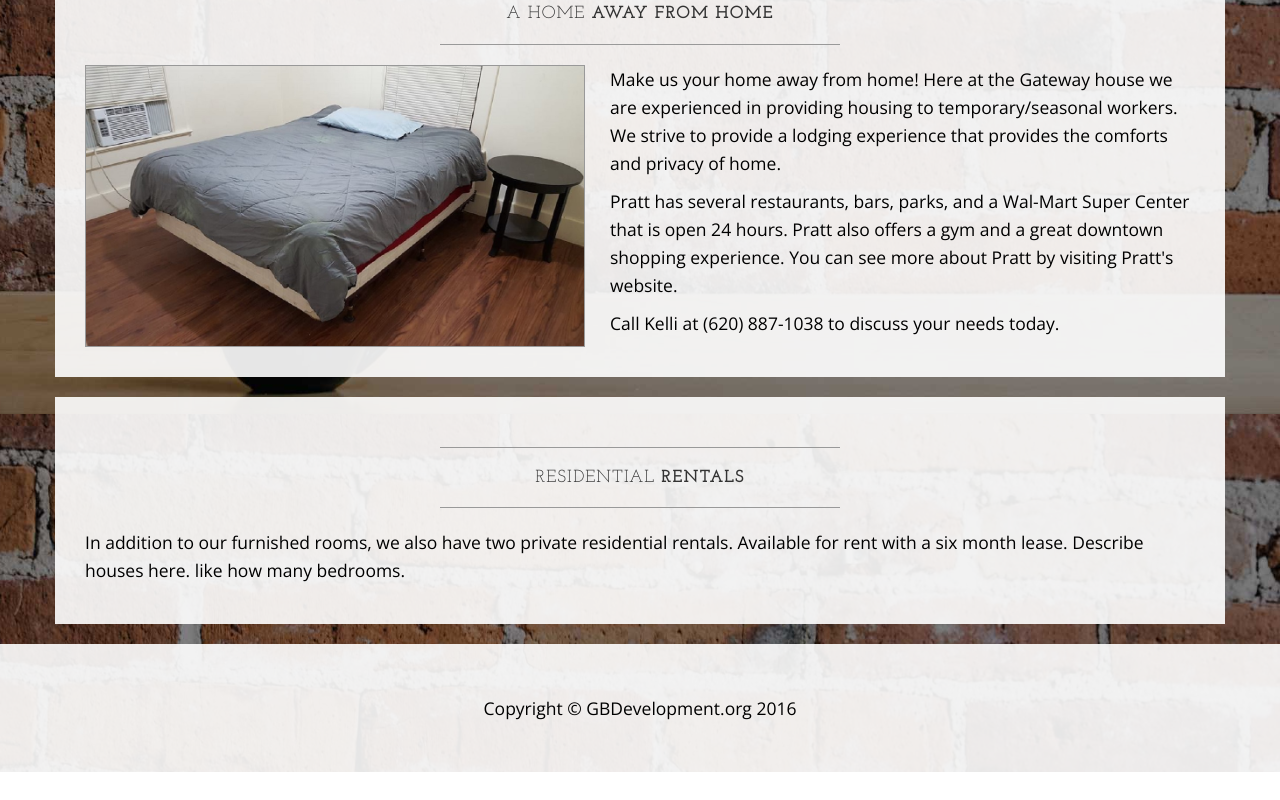
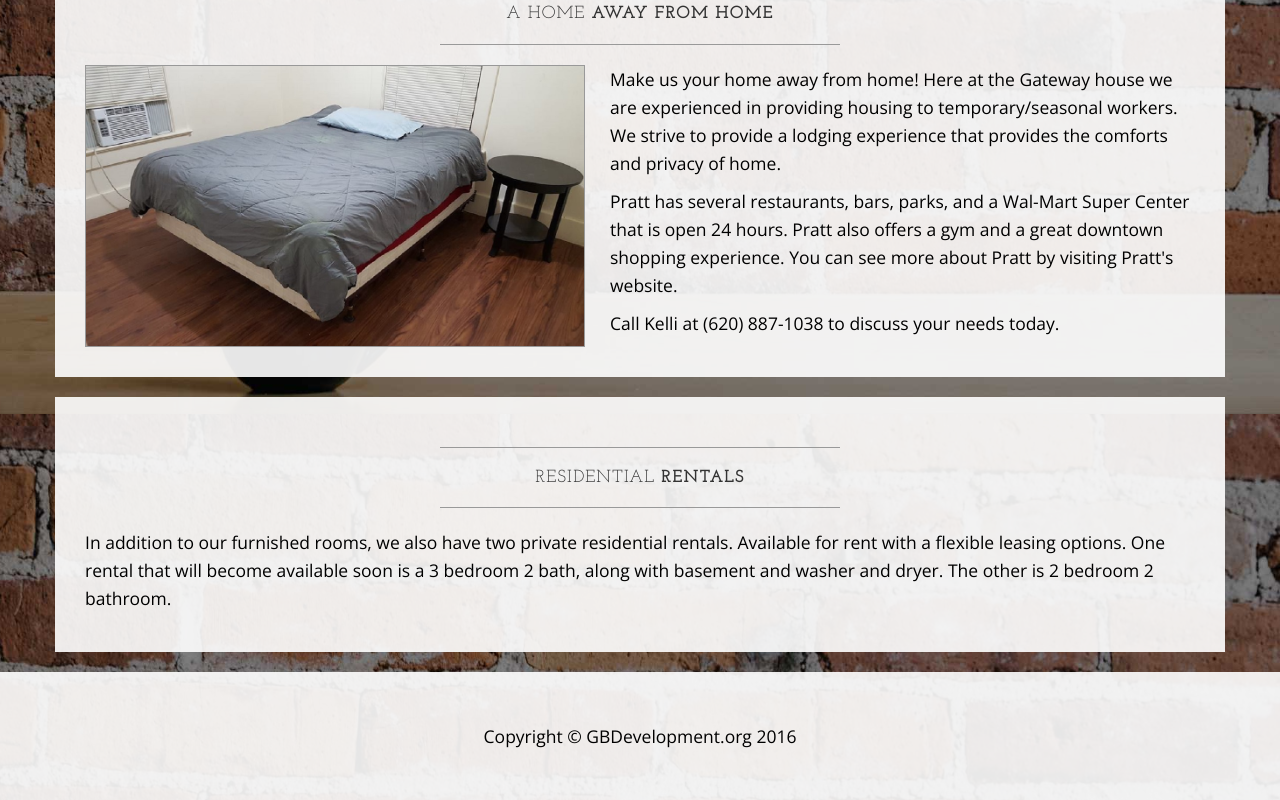
Before and after one commit to GageBarbour/Gateway-Website, a plain HTML site: page index.html in a window 1280 px wide. Shown: the part 1186-1986 px from the top of the page. Before the commit the page ends 1958 px from the top, so only its background shows below. Drawn offline with nearby package versions, Linux system fonts and the light colour scheme.

Commit message:
More changes

```diff
--- a/index.html
+++ b/index.html
@@ -145,8 +145,8 @@
                     </h2>
                     <hr>
                     <p>In addition to our furnished rooms, we also have two private residential rentals. Available for
-                        rent with a six month lease. Describe houses here. like how many bedrooms.
-                    </p>
+                        rent with a flexible leasing options. One rental that will become available soon is a 3
+                        bedroom 2 bath, along with basement and washer and dryer. The other is 2 bedroom 2 bathroom.</p>
                 </div>
             </div>
         </div>
```
